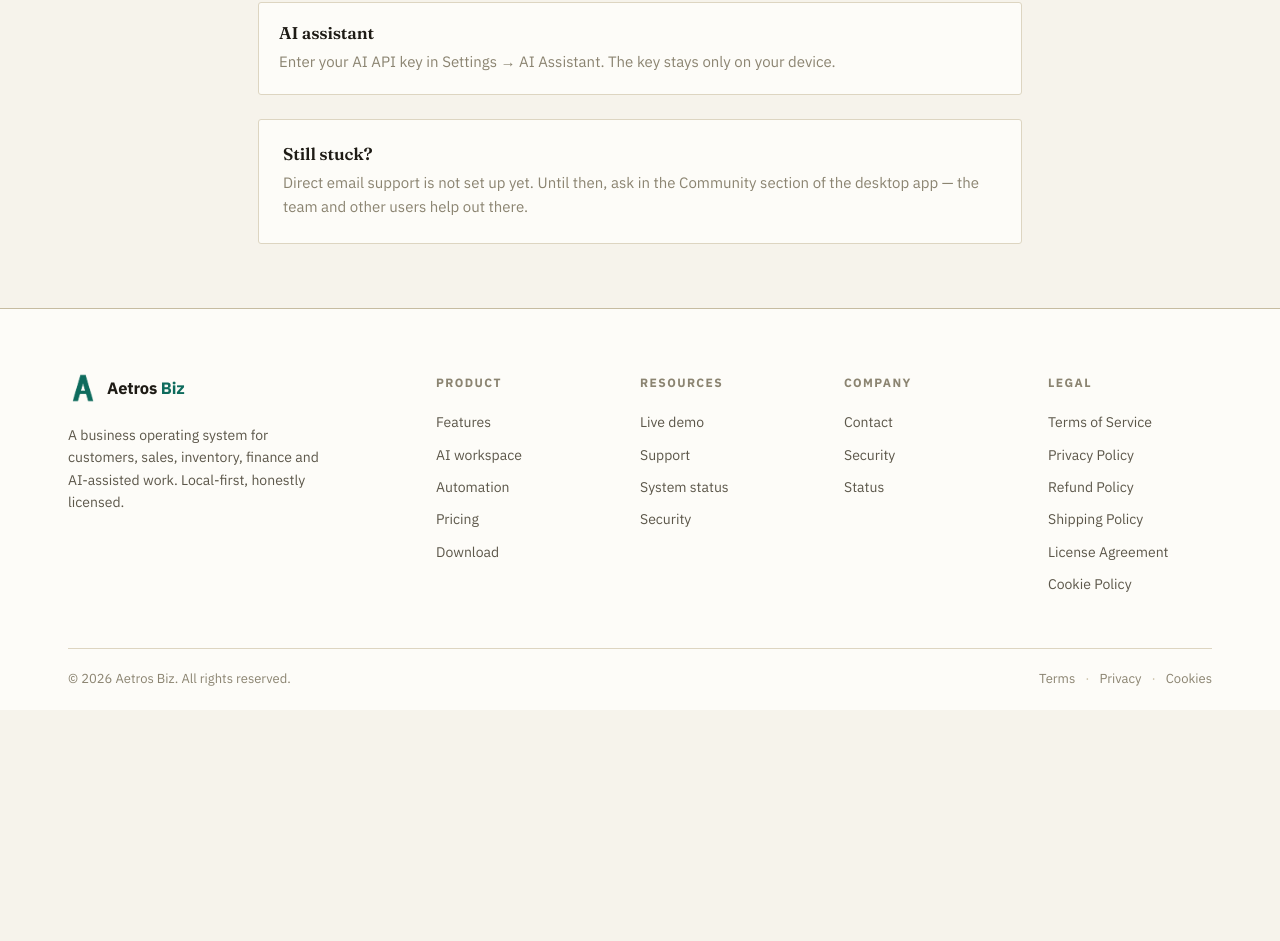
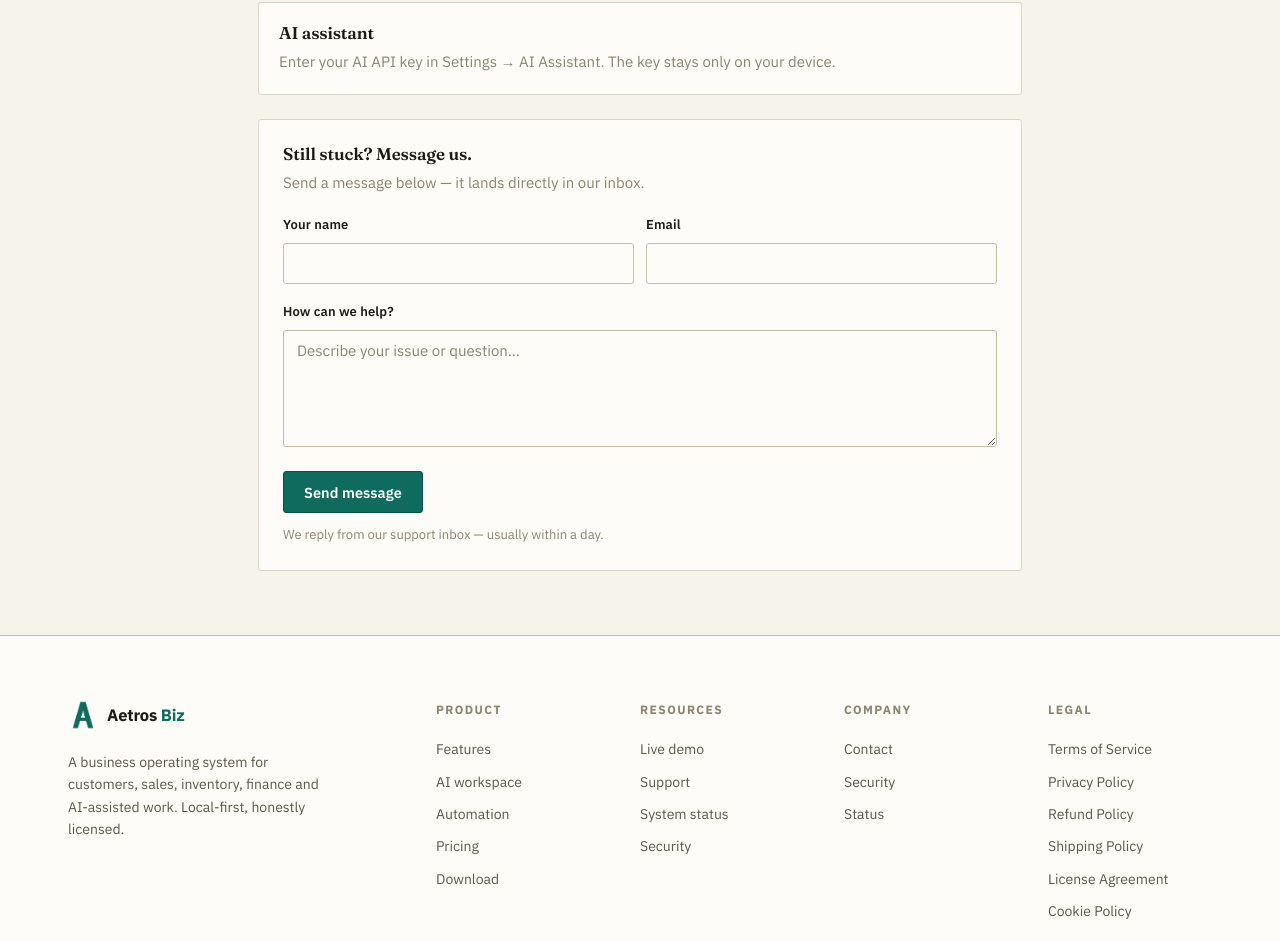
Before and after one commit to Tabi02/munimai-website, a Next.js app: page /support in a window 1280 px wide. Shown: the part 1012-1953 px from the top of the page. Before the commit the page ends 1722 px from the top, so only its background shows below. Built offline with nearby package versions, Linux system fonts and the light colour scheme.

Commit message:
Support page: Help contact form — posts to Render /api/contact, owner ko email jata hai

```diff
--- /dev/null
+++ b/src/app/support/contact-form.tsx
@@ -0,0 +1,122 @@
+"use client";
+
+import { useState } from "react";
+import { Button, Field } from "../../components/ui";
+
+// Website ka Help form -> Render backend (freebizmail.onrender.com/api/contact)
+// wahan se Brevo mailer owner ko email bhejta hai.
+const CONTACT_API = "https://freebizmail.onrender.com/api/contact";
+
+export default function ContactForm() {
+  const [form, setForm] = useState({ name: "", email: "", message: "", website: "" });
+  const [status, setStatus] = useState<"idle" | "sending" | "sent" | "error">("idle");
+  const [error, setError] = useState("");
+
+  const set =
+    (k: keyof typeof form) =>
+    (e: React.ChangeEvent<HTMLInputElement | HTMLTextAreaElement>) =>
+      setForm({ ...form, [k]: e.target.value });
+
+  const submit = async (e: React.FormEvent) => {
+    e.preventDefault();
+    setError("");
+    if (!form.name.trim()) { setError("Please enter your name."); return; }
+    if (!/^[^\\s@]+@[^\\s@]+\\.[^\\s@]{2,}$/.test(form.email.trim())) {
+      setError("Please enter a valid email address."); return;
+    }
+    if (form.message.trim().length < 10) {
+      setError("Please write your message (at least 10 characters)."); return;
+    }
+    setStatus("sending");
+    try {
+      const res = await fetch(CONTACT_API, {
+        method: "POST",
+        headers: { "Content-Type": "application/json" },
+        body: JSON.stringify({
+          name: form.name.trim(),
+          email: form.email.trim(),
+          message: form.message.trim(),
+          website: form.website, // honeypot — khaali rehta hai
+        }),
+      });
+      const data = await res.json().catch(() => ({}));
+      if (!res.ok) throw new Error(data.error || "Could not send your message.");
+      setStatus("sent");
+    } catch (err) {
+      setStatus("error");
+      setError(err instanceof Error ? err.message : "Could not send your message. Please try again later.");
+    }
+  };
+
+  if (status === "sent") {
+    return (
+      <div role="status" style={{ padding: "8px 0" }}>
+        <p style={{ fontSize: 16, margin: "0 0 8px" }}>
+          <strong>Message sent.</strong>
+        </p>
+        <p className="faint" style={{ margin: 0, fontSize: 15 }}>
+          Thanks for reaching out — we&apos;ll reply to your email soon.
+        </p>
+      </div>
+    );
+  }
+
+  return (
+    <form onSubmit={submit}>
+      {error && (
+        <div className="auth-error" role="alert" style={{ marginBottom: 16 }}>{error}</div>
+      )}
+      <div style={{ display: "grid", gridTemplateColumns: "1fr 1fr", gap: 12 }}>
+        <Field label="Your name">
+          <input
+            className="input"
+            value={form.name}
+            onChange={set("name")}
+            autoComplete="name"
+            maxLength={100}
+            disabled={status === "sending"}
+          />
+        </Field>
+        <Field label="Email">
+          <input
+            className="input"
+            type="email"
+            value={form.email}
+            onChange={set("email")}
+            autoComplete="email"
+            maxLength={200}
+            disabled={status === "sending"}
+          />
+        </Field>
+      </div>
+      <Field label="How can we help?">
+        <textarea
+          className="textarea"
+          value={form.message}
+          onChange={set("message")}
+          rows={5}
+          maxLength={2000}
+          placeholder="Describe your issue or question…"
+          disabled={status === "sending"}
+        />
+      </Field>
+      {/* Honeypot — bots bhar dete hain, insaan dekhte bhi nahi */}
+      <input
+        type="text"
+        name="website"
+        value={form.website}
+        onChange={set("website")}
+        autoComplete="off"
+        tabIndex={-1}
+        aria-hidden="true"
+        style={{ position: "absolute", left: "-9999px", opacity: 0, height: 0 }}
+      />
+      <Button type="submit" disabled={status === "sending"}>
+        {status === "sending" ? "Sending…" : "Send message"}
+      </Button>
+      <p className="faint" style={{ fontSize: 13, margin: "12px 0 0" }}>
+        We reply from our support inbox — usually within a day.
+      </p>
+    </form>
+  );
+}
--- a/src/app/support/page.tsx
+++ b/src/app/support/page.tsx
@@ -1,5 +1,6 @@
 import { SiteNav, SiteFooter } from "../../components/site";
 import { PageHero } from "../../components/om";
+import ContactForm from "./contact-form";
 
 export const metadata = { title: "Support – Aetros Biz", description: "Get help with Aetros Biz: license activation, billing, updates, backup and AI setup guides.", alternates: { canonical: "https://aetros-biz.vercel.app/support" } };
 
@@ -38,11 +39,11 @@ export default function SupportPage() {
           ))}
         </div>
         <div style={{ ...card, padding: 24, marginTop: 24 }}>
-          <h2 style={{ fontSize: 17, margin: "0 0 8px" }}>Still stuck?</h2>
-          <p className="faint" style={{ margin: 0, fontSize: 15 }}>
-            Direct email support is not set up yet. Until then, ask in the
-            Community section of the desktop app — the team and other users help out there.
+          <h2 style={{ fontSize: 17, margin: "0 0 8px" }}>Still stuck? Message us.</h2>
+          <p className="faint" style={{ margin: "0 0 20px", fontSize: 15 }}>
+            Send a message below — it lands directly in our inbox.
           </p>
+          <ContactForm />
         </div>
       </main>
       <SiteFooter />
```
